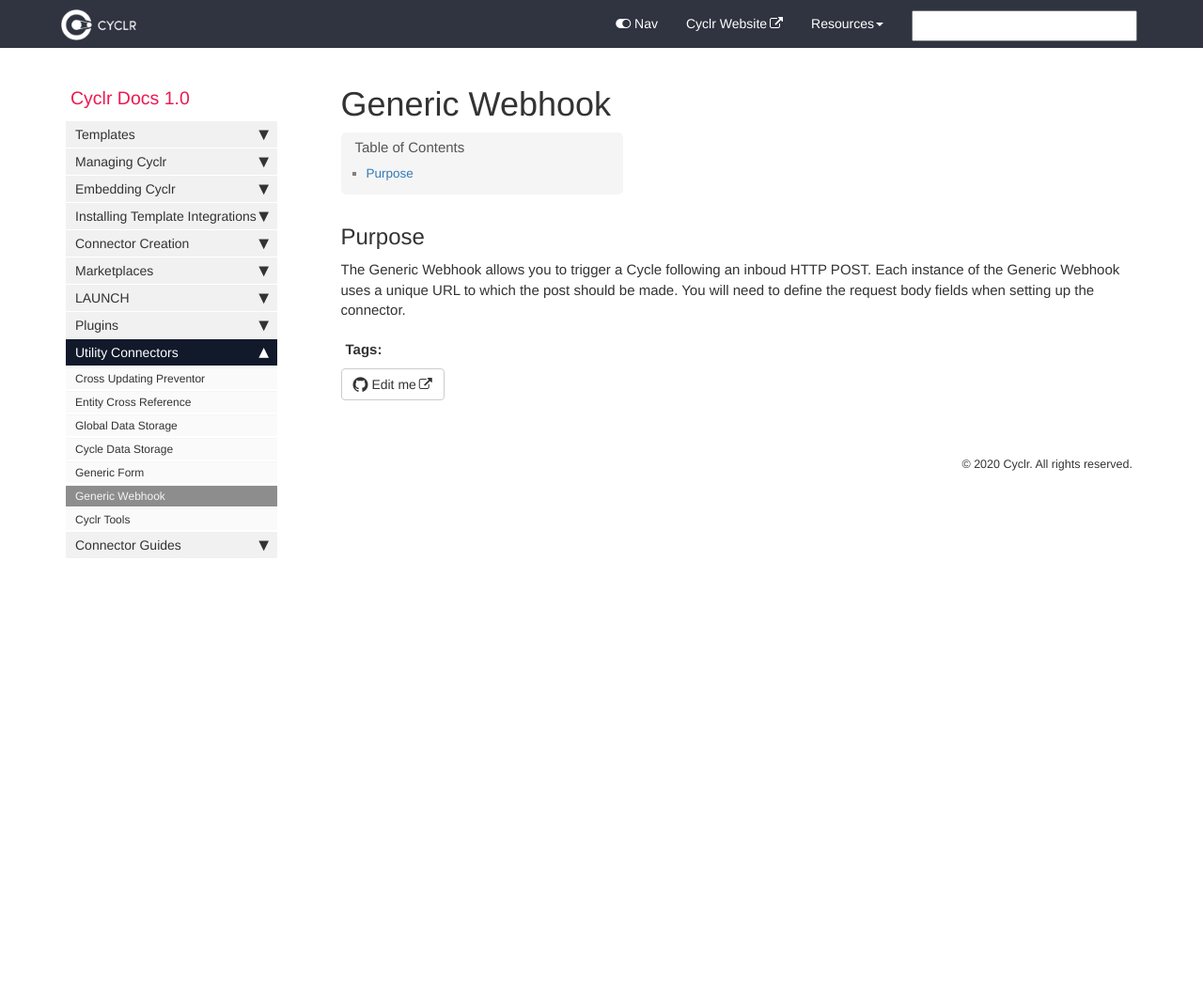
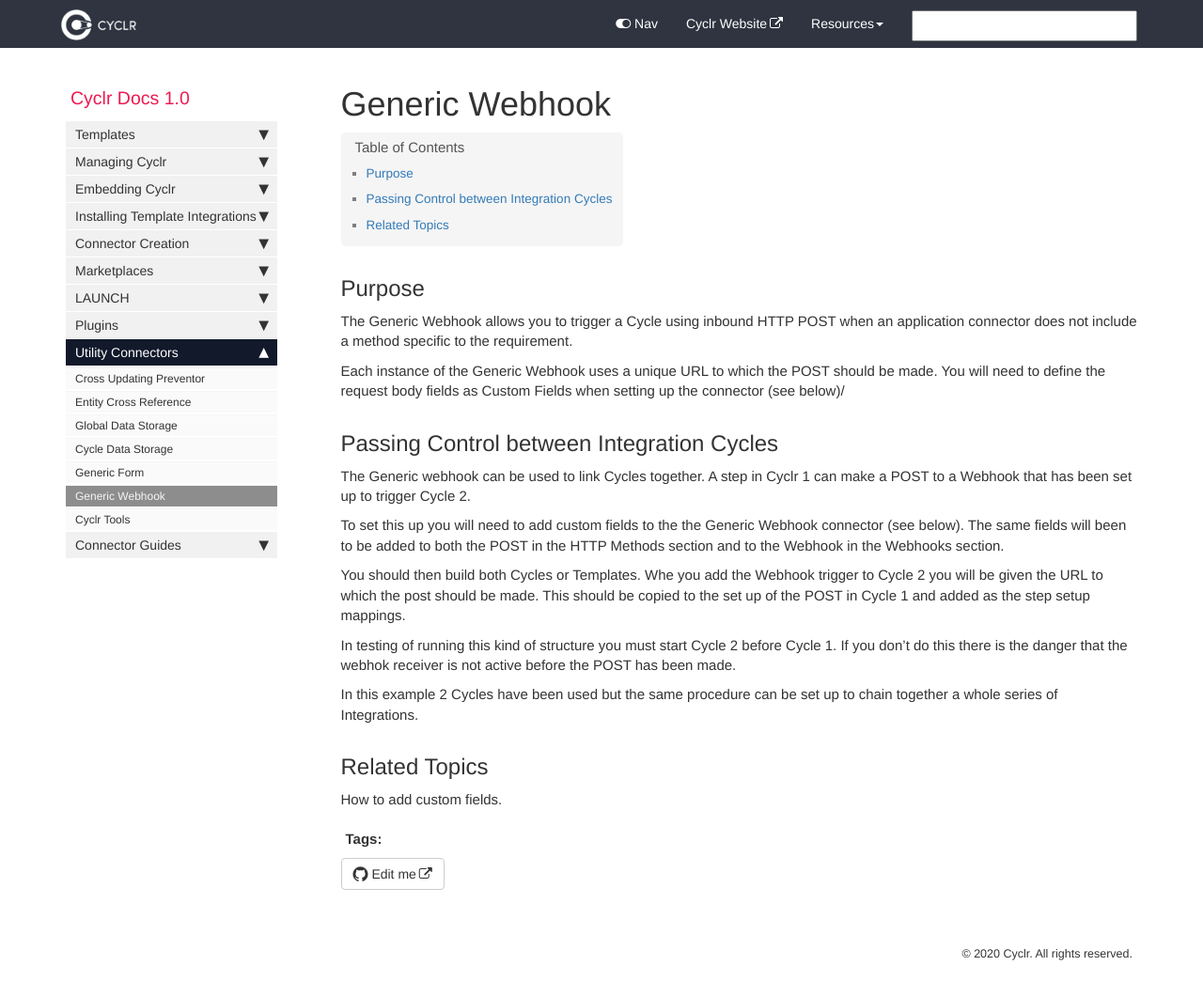
Before and after one commit to sneakysneak/docs, a Jekyll site: the page built from pages/utility-connectors/06-generic-webhook.md, in a window 1280 px wide and 1085 px high. Shown: the top 1061 px of the window at 94% size. Built offline with Jekyll 4.4.1, drawn with Linux system fonts in a browser that asks for light colours; nearby versions of some CDN libraries; comment, search, counter and statistics services are not loaded.

Commit message:
Update 06-generic-webhook.md

```diff
--- a/pages/utility-connectors/06-generic-webhook.md
+++ b/pages/utility-connectors/06-generic-webhook.md
@@ -7,4 +7,22 @@ tags: [utility-connector]
 
 ## Purpose
 
-The Generic Webhook allows you to trigger a Cycle following an inboud HTTP POST.  Each instance of the Generic Webhook uses a unique URL to which the post should be made.  You will need to define the request body fields when setting up the connector.
+The Generic Webhook allows you to trigger a Cycle using inbound HTTP POST when an application connector does not include a method specific to the requirement.
+
+Each instance of the Generic Webhook uses a unique URL to which the POST should be made.  You will need to define the request body fields as Custom Fields when setting up the connector (see below)/
+
+## Passing Control between Integration Cycles
+
+The Generic webhook can be used to link Cycles together.  A step in Cyclr 1 can make a POST to a Webhook that has been set up to trigger Cycle 2.
+
+To set this up you will need to add custom fields to the the Generic Webhook connector (see below).  The same fields will been to be added to both the POST in the HTTP Methods section and to the Webhook in the Webhooks section.
+
+You should then build both Cycles or Templates.  Whe you add the Webhook trigger to Cycle 2 you will be given the URL to which the post should be made.  This should be copied to the set up of the POST in Cycle 1 and added as the step setup mappings.
+
+In testing of running this kind of structure you must start Cycle 2 before Cycle 1.  If you don't do this there is the danger that the webhok receiver is not active before the POST has been made.
+
+In this example 2 Cycles have been used but the same procedure can be set up to chain together a whole series of Integrations.
+
+## Related Topics
+
+How to add custom fields.
```
